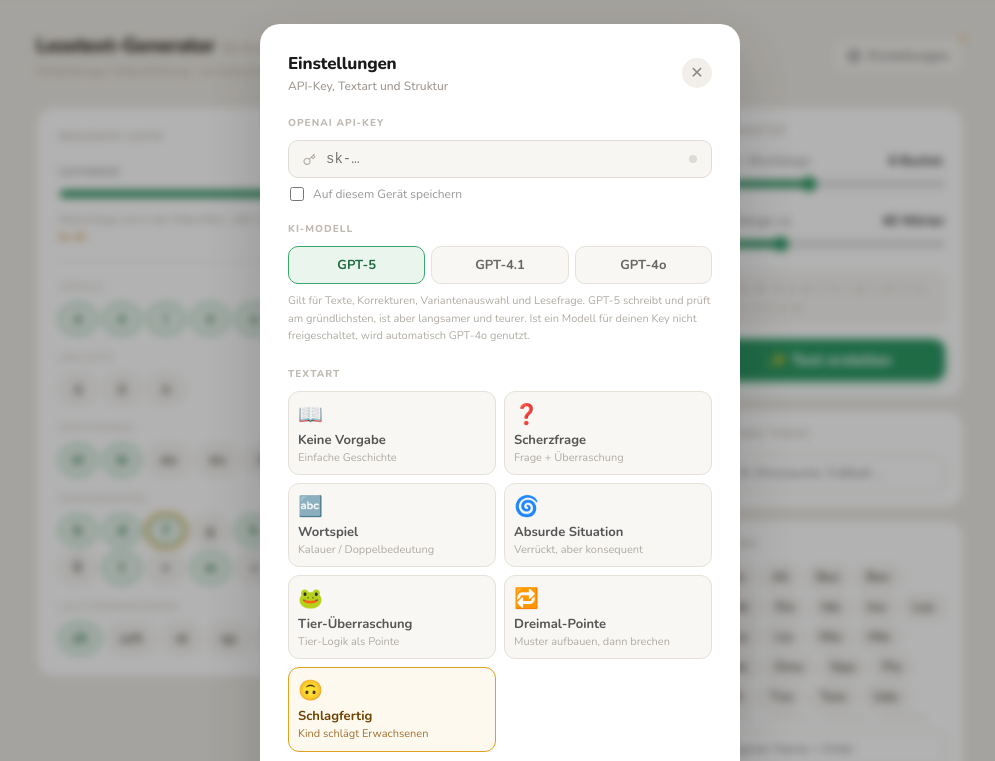
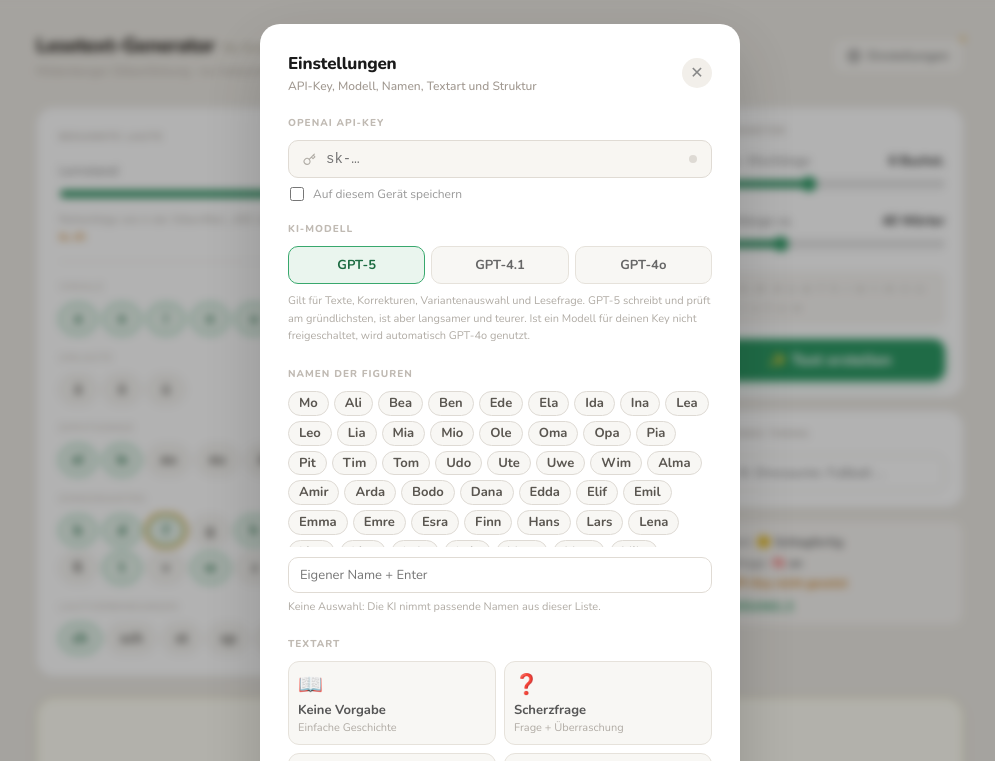
Before and after one commit to martinwiesner/lesetextgenerator, a plain HTML site: page index.html in a window 1280 px wide. Both pictures are taken after a click on the button "Einstellungen". Shown: the top 761 px of the page, without its empty margins (140-1135 px from the left). Drawn offline with nearby package versions, Linux system fonts and the light colour scheme.

Commit message:
Namenswahl in die Einstellungen verschoben

```diff
--- a/index.html
+++ b/index.html
@@ -118,6 +118,7 @@ input[type=range] { width: 100%; accent-color: #2d9a65; cursor: pointer; }
 .chip.name-warn { border-style: dashed; color: #c05050; }
 .name-empty, .name-hint { font-size: 11px; color: #b0aba4; line-height: 1.5; }
 .name-hint { margin-top: 6px; }
+.name-box { margin-bottom: 22px; }
 
 /* ═══ Hint card ═══ */
 .hint-card {
@@ -587,15 +588,9 @@ input[type=range] { width: 100%; accent-color: #2d9a65; cursor: pointer; }
         <input type="text" class="topic-input" id="custom-topic" placeholder="z. B. Dinosaurier, Fußball …" autocomplete="off">
       </div>
 
-      <div class="card compact">
-        <div class="card-title">Namen</div>
-        <div class="name-chips" id="name-chips"></div>
-        <input type="text" class="topic-input" id="custom-name" placeholder="Eigener Name + Enter" autocomplete="off">
-        <div class="name-hint" id="name-hint"></div>
-      </div>
-
       <div class="hint-card">
         <div id="hint-humor"><span class="hint-key">Textart:</span> <span class="hint-val" id="hint-humor-val"></span></div>
+        <div id="hint-names" style="display:none"><span class="hint-key">Figuren:</span> <span class="hint-val" id="hint-names-val"></span></div>
         <div id="hint-quiz" style="display:none"><span class="hint-key">Lesefrage:</span> <span class="hint-val">🧠 an</span></div>
         <div id="hint-apikey"><span class="hint-warn">⚠ API-Key nicht gesetzt</span></div>
         <button class="hint-link" id="hint-settings-link">Einstellungen →</button>
@@ -648,7 +643,7 @@ input[type=range] { width: 100%; accent-color: #2d9a65; cursor: pointer; }
     <div class="modal-head">
       <div>
         <h2>Einstellungen</h2>
-        <p>API-Key, Textart und Struktur</p>
+        <p>API-Key, Modell, Namen, Textart und Struktur</p>
       </div>
       <button class="modal-close" id="settings-close" title="Schließen">✕</button>
     </div>
@@ -675,6 +670,13 @@ input[type=range] { width: 100%; accent-color: #2d9a65; cursor: pointer; }
       <button class="variant-btn" data-model="gpt-4o">GPT-4o</button>
     </div>
     <div class="variant-note">Gilt für Texte, Korrekturen, Variantenauswahl und Lesefrage. GPT-5 schreibt und prüft am gründlichsten, ist aber langsamer und teurer. Ist ein Modell für deinen Key nicht freigeschaltet, wird automatisch GPT-4o genutzt.</div>
+
+    <div class="modal-label">Namen der Figuren</div>
+    <div class="name-box">
+      <div class="name-chips" id="name-chips"></div>
+      <input type="text" class="topic-input" id="custom-name" placeholder="Eigener Name + Enter" autocomplete="off">
+      <div class="name-hint" id="name-hint"></div>
+    </div>
 
     <div class="modal-label">Textart</div>
     <div class="humor-grid" id="humor-grid"></div>
@@ -933,6 +935,8 @@ function renderNameCard() {
     btn.addEventListener("click", () => toggleName(n));
     box.appendChild(btn);
   }
+  document.getElementById("hint-names").style.display = chosenNames.length ? "block" : "none";
+  document.getElementById("hint-names-val").textContent = chosenNames.join(", ");
   document.getElementById("name-hint").textContent = chosenNames.length
     ? `Figuren: ${chosenNames.join(", ")}`
     : "Keine Auswahl: Die KI nimmt passende Namen aus dieser Liste.";
```
